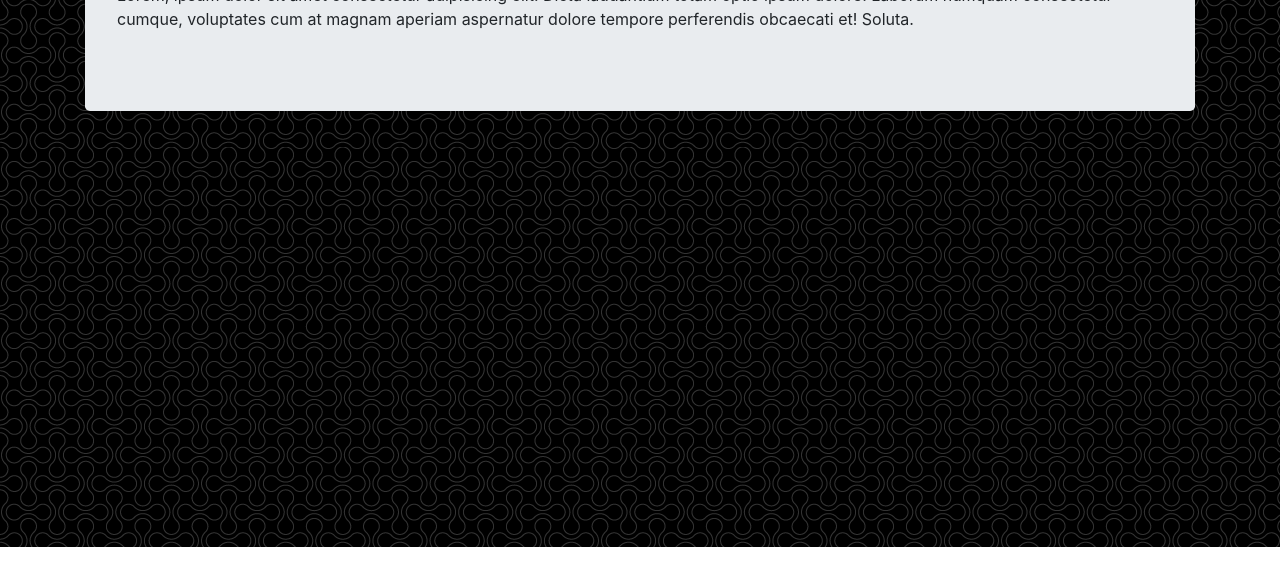
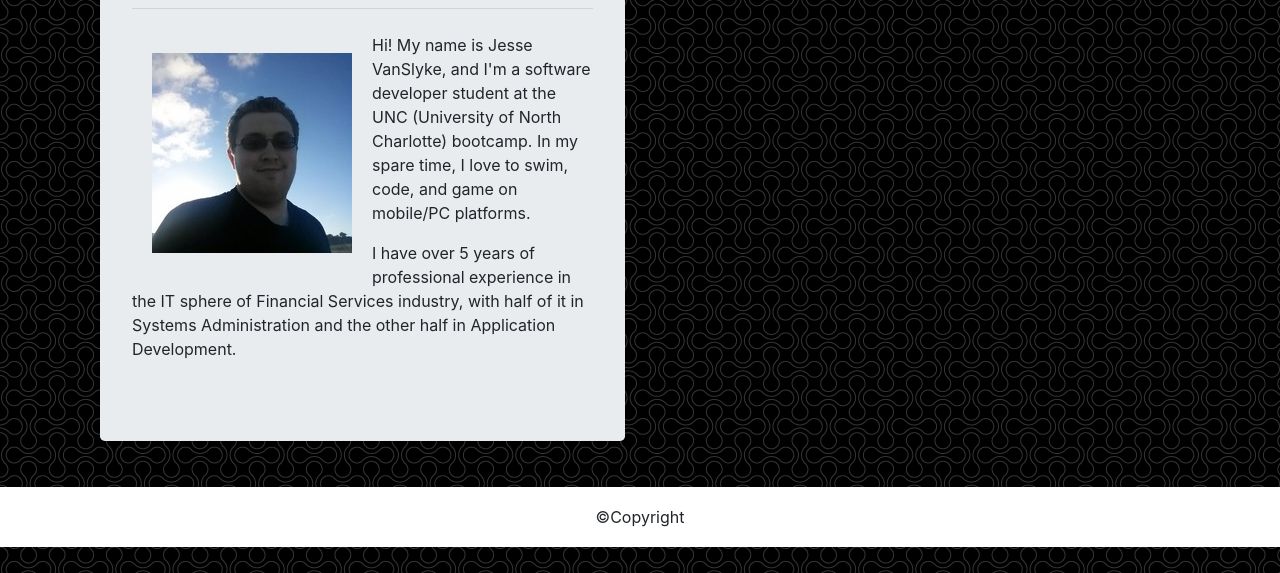
Before and after one commit to jessevanslyke/responsive-portfolio, a plain HTML site: page index.html in a window 1280 px wide. Shown: the part 253-826 px from the top of the page. Before the commit the page ends 800 px from the top, so only its background shows below. Drawn offline with nearby package versions, Linux system fonts and the light colour scheme.

Commit message:
Updated all the pages with additional bootstrap components. Added footer to each page. Added images to assets folder.

```diff
--- a/index.html
+++ b/index.html
@@ -12,17 +12,18 @@
     <link rel="stylesheet" href="styles.css">
 
 
-    <title>Hello, world!</title>
+    <title>About Me</title>
   </head>
   <body>
 
+    <!-- Navbar -->
     <nav class="navbar navbar-expand-lg navbar-light bg-light">
         <a class="navbar-brand" href="#">Jesse VanSlyke</a>
         <button class="navbar-toggler" type="button" data-toggle="collapse" data-target="#navbarNav" aria-controls="navbarNav" aria-expanded="false" aria-label="Toggle navigation">
           <span class="navbar-toggler-icon"></span>
         </button>
         <div class="collapse navbar-collapse" id="navbarNav">
-          <ul class="navbar-nav">
+          <ul class="navbar-nav ml-auto">
             <li class="nav-item active">
               <a class="nav-link" href="#">About<span class="sr-only">(current)</span></a>
             </li>
@@ -36,13 +37,23 @@
         </div>
     </nav>
 
+    <!-- Container -->
     <div class="container">
+        <div class="col-lg-6">
             <div class="jumbotron">
                 <h1 class="display-4">About Me</h1>
                 <hr class="my-4">
-            <p>Lorem, ipsum dolor sit amet consectetur adipisicing elit. Dicta laudantium totam optio ipsum dolore. Laborum numquam consectetur cumque, voluptates cum at magnam aperiam aspernatur dolore tempore perferendis obcaecati et! Soluta.</p>
+                <img src="assets/Me.jpg" class="rounded float-left" alt="Jesse VanSlyke">
+                <p>Hi! My name is Jesse VanSlyke, and I'm a software developer student at the UNC (University of North Charlotte) bootcamp. In my spare time, I love to swim, code, and game on mobile/PC platforms.</p>
+                <p>I have over 5 years of professional experience in the IT sphere of Financial Services industry, with half of it in Systems Administration and the other half in Application Development.</p>
             </div>
         </div>
+    </div>
+
+    <!-- Footer -->
+    <footer>
+        &copy;Copyright
+    </footer>
 
     <!-- Optional JavaScript -->
     <!-- jQuery first, then Popper.js, then Bootstrap JS -->
--- a/styles.css
+++ b/styles.css
@@ -1,3 +1,38 @@
-body {
+* {
+    box-sizing: border-box;
+}
+
+html, body {
     background-image: url(assets/double-bubble-dark/double-bubble-dark.png); /*Background pattern from Toptal Subtle Patterns*/
+    position: relative;
+    height: 100%;
 }
+
+img {
+    padding: 20px;
+}
+
+label {
+    color: white;
+}
+
+.nav-link {
+    margin-right: auto !important;
+}
+
+.container {
+    margin-top: 50px;
+    padding-bottom: 100px;
+    position: relative;
+    overflow: hidden;
+}
+
+footer {
+    position: absolute;
+    bottom: 0;
+    width: 100%;
+    height: 60px;
+    text-align: center;
+    line-height: 60px;
+    background-color: white;
+}
```
Also changed, not shown: contact.html (+11 -5 lines), portfolio.html (+7 -3 lines), assets/Me.jpg (added). Lines whose indentation alone changed are shown as unchanged.
